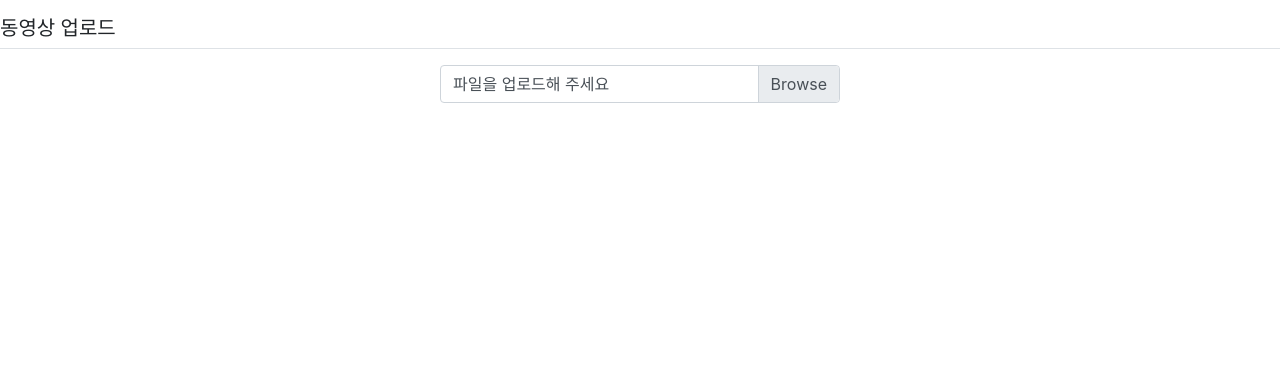
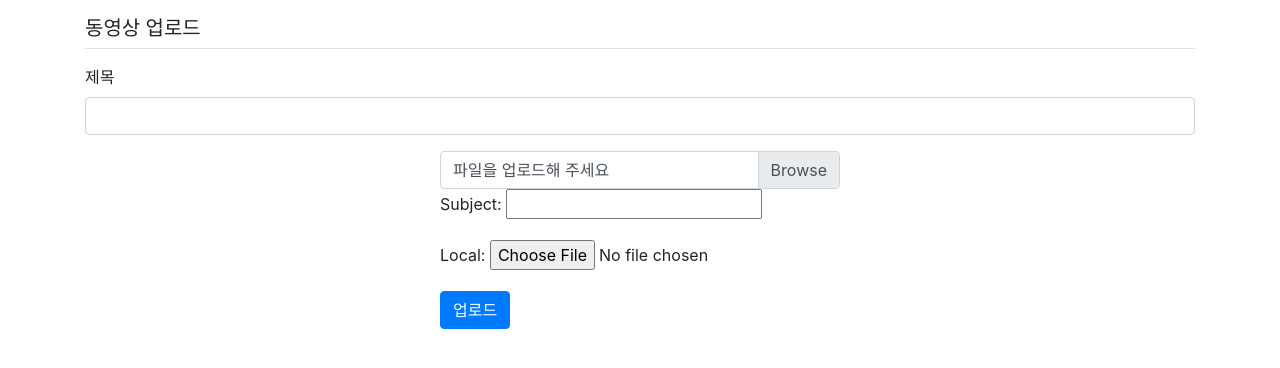
Before and after one commit to MyaGya/my_cache_server, a Django app: page /upload/ in a window 1280 px wide. Shown: the part 57-425 px from the top of the page. Run offline with Django 3.2, Linux system fonts and the light colour scheme; some libraries are stand-ins or nearby versions.

Commit message:
파일 업로드 구현 뼈대, 파일 업로드 구조에 따른 DB 반영( 시간 및 제목 추가) 향후 시간을 기준으로 정렬해서 리스팅할 예정

```diff
--- /dev/null
+++ b/cache_server/cache_video/forms.py
@@ -0,0 +1,8 @@
+from django import forms
+from .models import User, UploadedFile, LocalUrl, TrackingUrl
+
+
+class UploadForm(forms.ModelForm):
+    class Meta:
+        model = UploadedFile
+        fields = ['subject', 'local']
--- a/cache_server/cache_video/models.py
+++ b/cache_server/cache_video/models.py
@@ -18,3 +18,10 @@ class LocalUrl(models.Model):
     local = models.CharField(max_length=100)                                 # 다운하고자 하는 파일의 local 위치
     thumbnail = models.CharField(max_length=100)                             # 썸네일 파일의 local 위치
     upload_date = models.DateTimeField()
+
+
+class UploadedFile(models.Model):
+    user = models.ForeignKey(User, on_delete=models.CASCADE)    # 파일을 올린 유저
+    subject = models.CharField(max_length=100)                  # 제목
+    upload_date = models.DateTimeField()                        # 업로드된 시간
+    local = models.FileField(upload_to='media/')                # 다운하고자 하는 파일의 local 위치
--- a/cache_server/cache_video/views.py
+++ b/cache_server/cache_video/views.py
@@ -1,6 +1,8 @@
 from django.shortcuts import render
 from django.http import HttpResponse
-
+from django.shortcuts import get_object_or_404, redirect
+from django.utils import timezone
+from .forms import UploadForm
 
 def main(request):
     '''
@@ -10,19 +12,27 @@ def main(request):
     page = request.GET.get('page', '1')  # 페이지
 
     # 조회
-    #question_list = Question.objects.order_by('-create_date')
+    # question_list = Question.objects.order_by('-create_date')
 
     # 페이징처리
-    #paginator = Paginator(question_list, 10)  # 페이지당 10개씩 보여주기
-    #page_obj = paginator.get_page(page)
+    # paginator = Paginator(question_list, 10)  # 페이지당 10개씩 보여주기
+    # page_obj = paginator.get_page(page)
 
-    #context = {'question_list': page_obj}
+    # context = {'question_list': page_obj}
     return render(request, 'cache_video/video_list.html')
+
 
 def upload(request):
     '''
-    페이지 출력
+    동영상 업로드
     '''
-    # 입력 파라미터
-    page = request.GET.get('page', '1')  # 페이지
-    return render(request, 'cache_video/upload.html')
+    if request.method == 'POST':
+        form = UploadForm(request.POST, request.FILES)
+        #if form.is_valid():
+        upload = form.save(commit=False)
+        upload.uploaded_date = timezone.now()
+        return redirect('cache_video:main')
+    else:
+        form = UploadForm()
+    context = {'form': form}
+    return render(request, 'cache_video/upload.html', context)
--- a/cache_server/templates/cache_video/upload.html
+++ b/cache_server/templates/cache_video/upload.html
@@ -1,16 +1,30 @@
 {% extends 'base.html' %}
 {% block content %}
+{% load static %}
+<div class="container">
+    <form method="post" enctype="multipart/form-data">
+    {% csrf_token %}
+    <h5 class="my-3 border-bottom pb-2">동영상 업로드</h5>
+        <div class="form-group">
+            <label for="subject">제목</label>
+            <input type="text" class="form-control" name="subject" id="subject"
+                   value="{{ form.subject.value|default_if_none:'' }}">
+        </div>
 
-{% load static %}
-<h5 class="my-3 border-bottom pb-2">동영상 업로드</h5>
-<form>
+
+
+
         <div class="mx-auto" style="width: 400px;">
             <div class="custom-file">
                 <input type="file" class="custom-file-input" id="customFile" >
                 <label class="custom-file-label" for="customFile" >파일을 업로드해 주세요</label>
             </div>
+
+        {{ form.as_p }}
+        <button type="submit" class="btn btn-primary">업로드</button>
         </div>
     </form>
 
+</div>
 
 {% endblock %}
```
Also changed, not shown: cache_server/db.sqlite3. Lines whose indentation alone changed are shown as unchanged.
